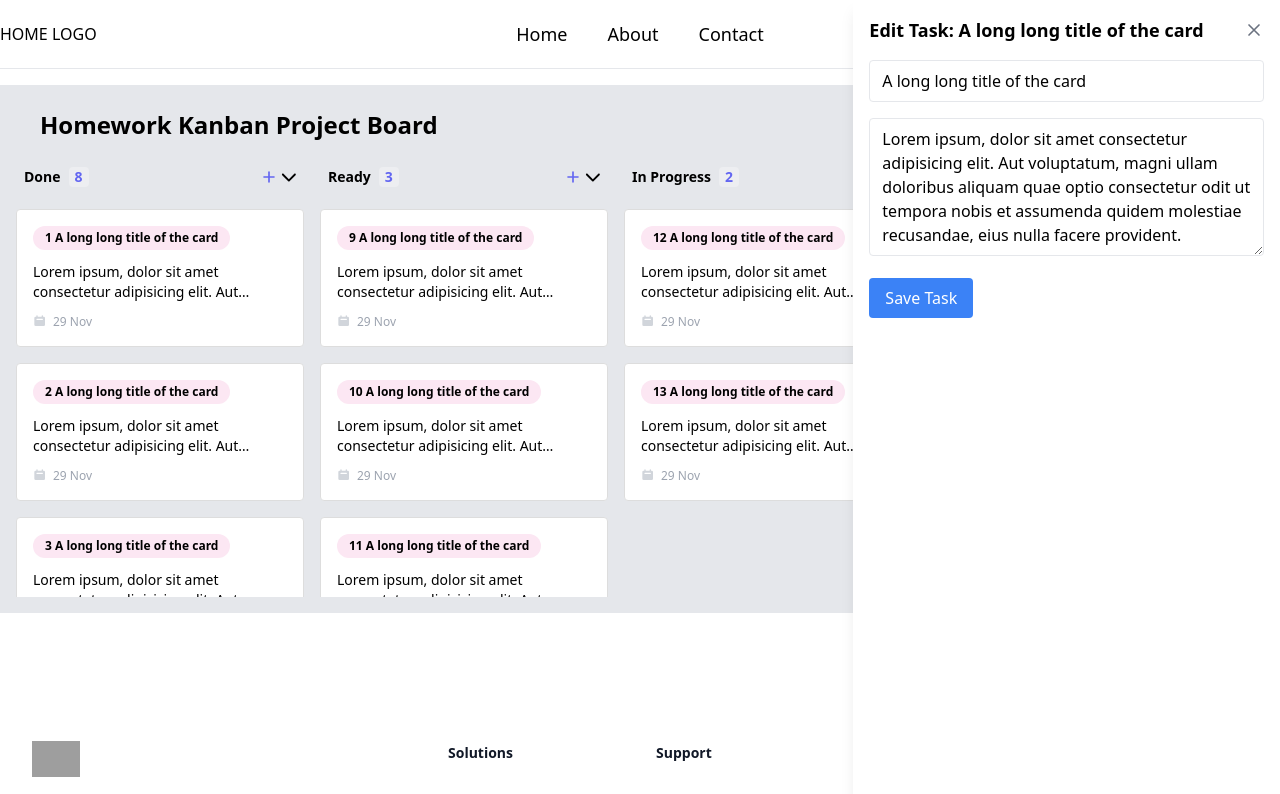
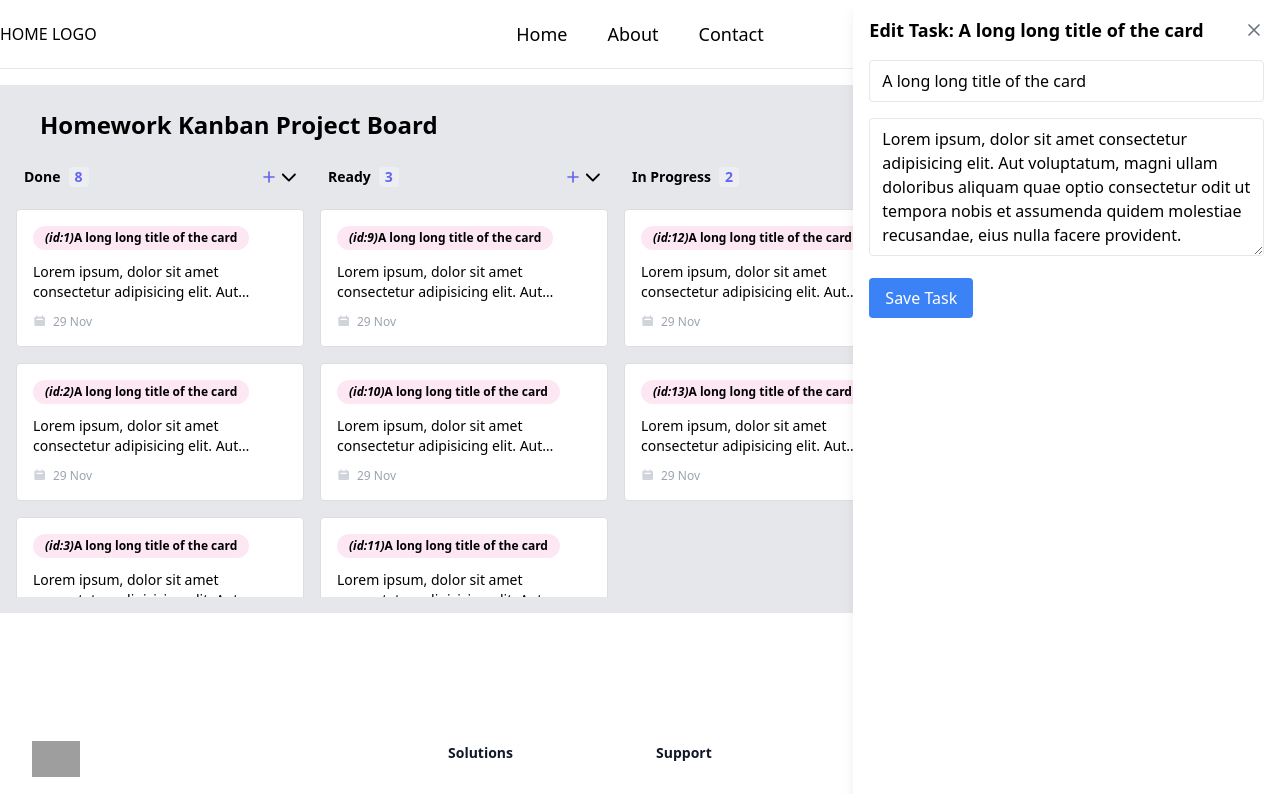
Before and after one commit to DarthTicius/kanban-board-homework, a React (Vite) app: page /board/1/task/1 in a window 1280 px wide. Shown: the top 794 px of the page. Built offline with nearby package versions, Linux system fonts and the light colour scheme; grey boxes are pictures that could not be loaded.

Commit message:
Cleanup code

```diff
--- a/src/components/Card.tsx
+++ b/src/components/Card.tsx
@@ -14,7 +14,6 @@ type CardProps = {
 };
 export function Card({ id, task, onDelete }: CardProps) {
 	const navigate = useNavigate();
-	console.log("CardProps:", { id, task, onDelete });
 
 	const { attributes, listeners, setNodeRef, transform, transition } =
 		useSortable({ id });
@@ -92,7 +91,7 @@ export function Card({ id, task, onDelete }: CardProps) {
 			</button>
 
 			<h3 className="flex items-center h-6 px-3 text-xs font-semibold bg-pink-100 rounded-full">
-				{task.id} {task.title}
+				<span className="italic">(id:{task.id})</span> {task.title}
 			</h3>
 			<div className="overflow-hidden text-ellipsis whitespace-normal line-clamp-2">
 				<p className="mt-3 text-sm font-medium ">{task.content}</p>
```
Also changed, not shown: src/components/Board.tsx (+1 -62 lines), src/store/slices/boardSlice.ts (+1 -54 lines).
